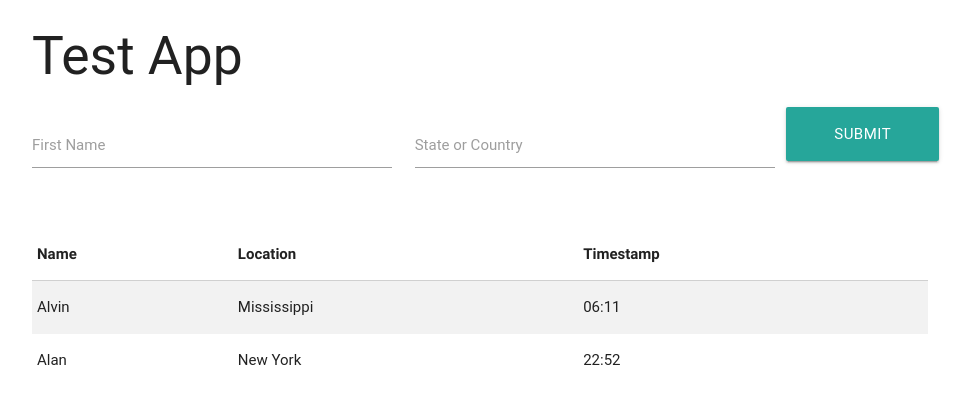
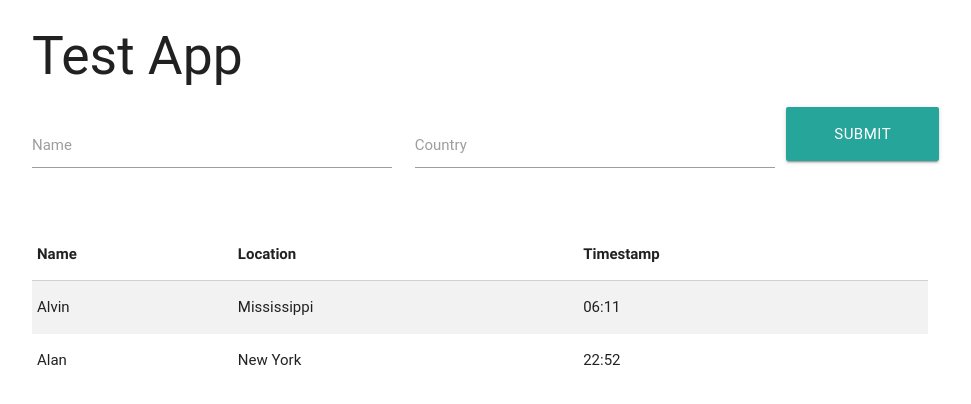
Before and after one commit to MatthewPlemmons/sls-api, a Python web app: template flask/templates/index.html in a window 1280 px wide. Shown: the top 404 px of the page, without its empty margins (160-1131 px from the left). Run offline with Jinja, Linux system fonts and the light colour scheme; the template is opened without the code that fills it, so the values that code supplies are empty; some libraries are stand-ins or nearby versions; some web fonts are replaced.

Commit message:
update html

```diff
--- a/flask/templates/index.html
+++ b/flask/templates/index.html
@@ -17,11 +17,11 @@
 	  <div class="row">
 	    <div class="input-field col s5">
 	      <input id="username" type="text" class="validate">
-	      <label for="username">First Name</label>
+	      <label for="username">Name</label>
 	    </div>
 	    <div class="input-field col s5">
 	      <input id="location" type="text" class="validate">
-	      <label for="location">State or Country</label>
+	      <label for="location">Country</label>
 	    </div>
 	    <button class="btn-large waves-effect waves-light col s2"
 		    type="submit" name="action">
```
